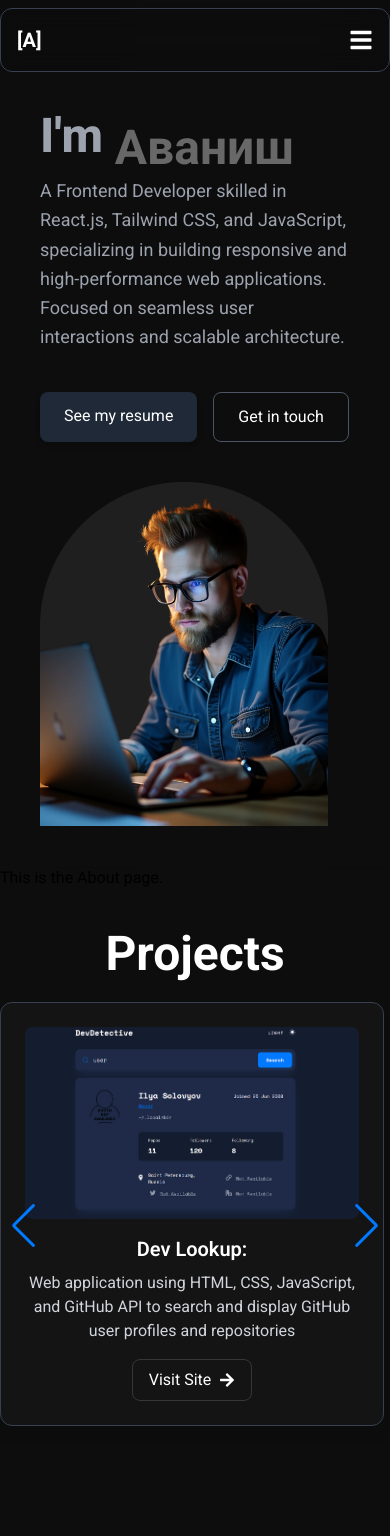
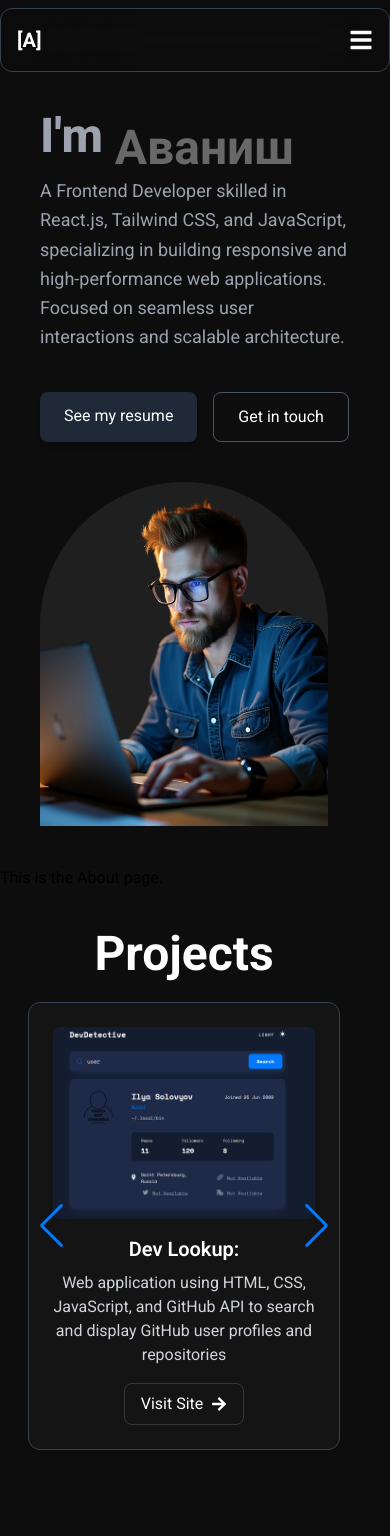
Before and after one commit to AvaneeshKumarPatel/Portfolio-React, a React (Vite) app: page /projects in a window 390 px wide. Shown: the top 1536 px of the page. Built offline with nearby package versions, Linux system fonts and the light colour scheme.

Commit message:
fixed projects cards rsponsive for the mobile divice

```diff
--- a/src/Components/Pages/Projects.jsx
+++ b/src/Components/Pages/Projects.jsx
@@ -68,7 +68,7 @@ const projects = [
 
 export default function ProjectSlider() {
   return (
-    <div className="w-full flex flex-col items-center text-white py-10 ">
+    <div className="w-full flex flex-col items-center max-md:w-[80%] max-md:ml-7 text-white py-10 ">
       <h1 className="text-5xl font-bold mb-6">Projects</h1>
 
       <Swiper
```
